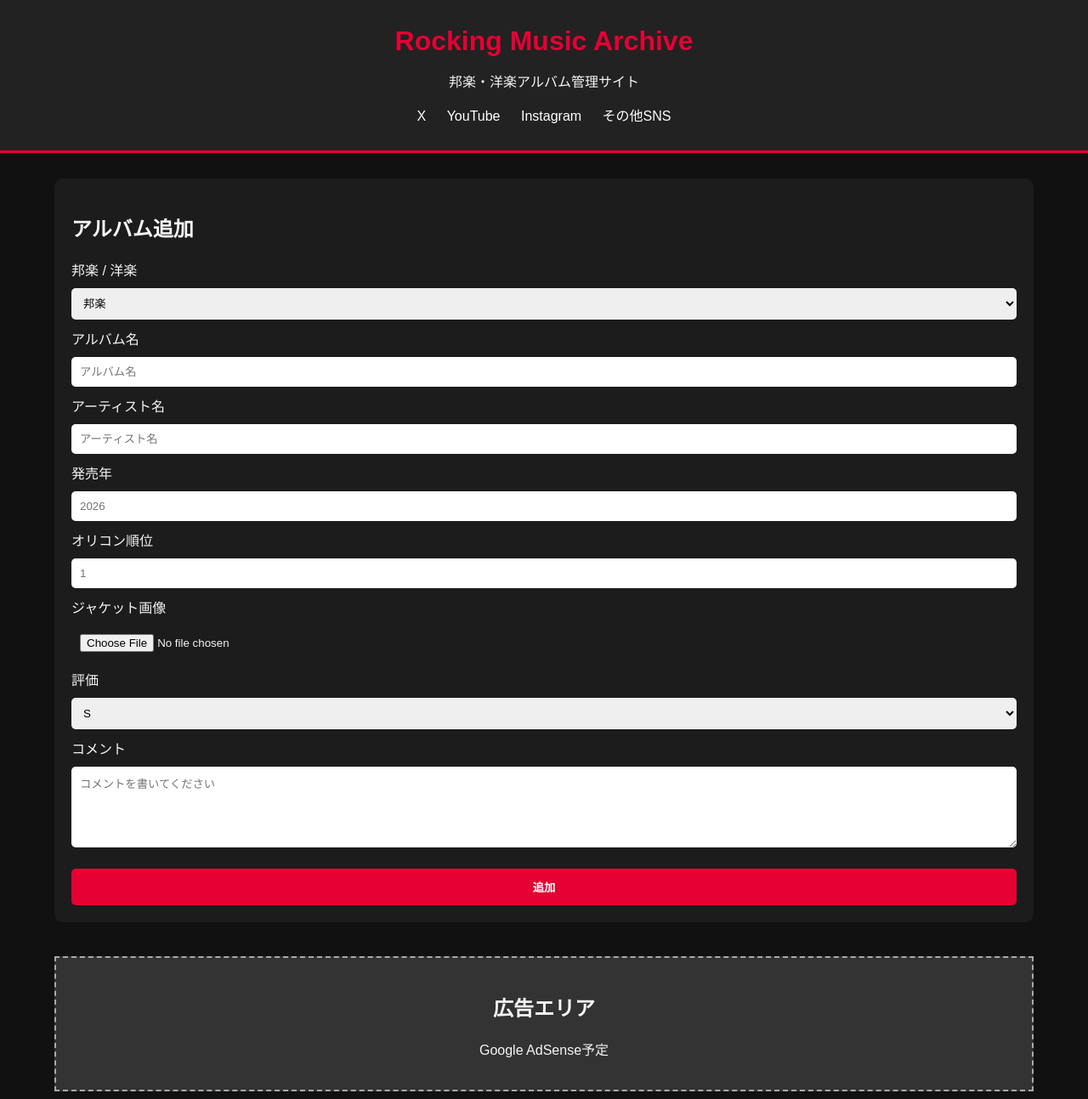
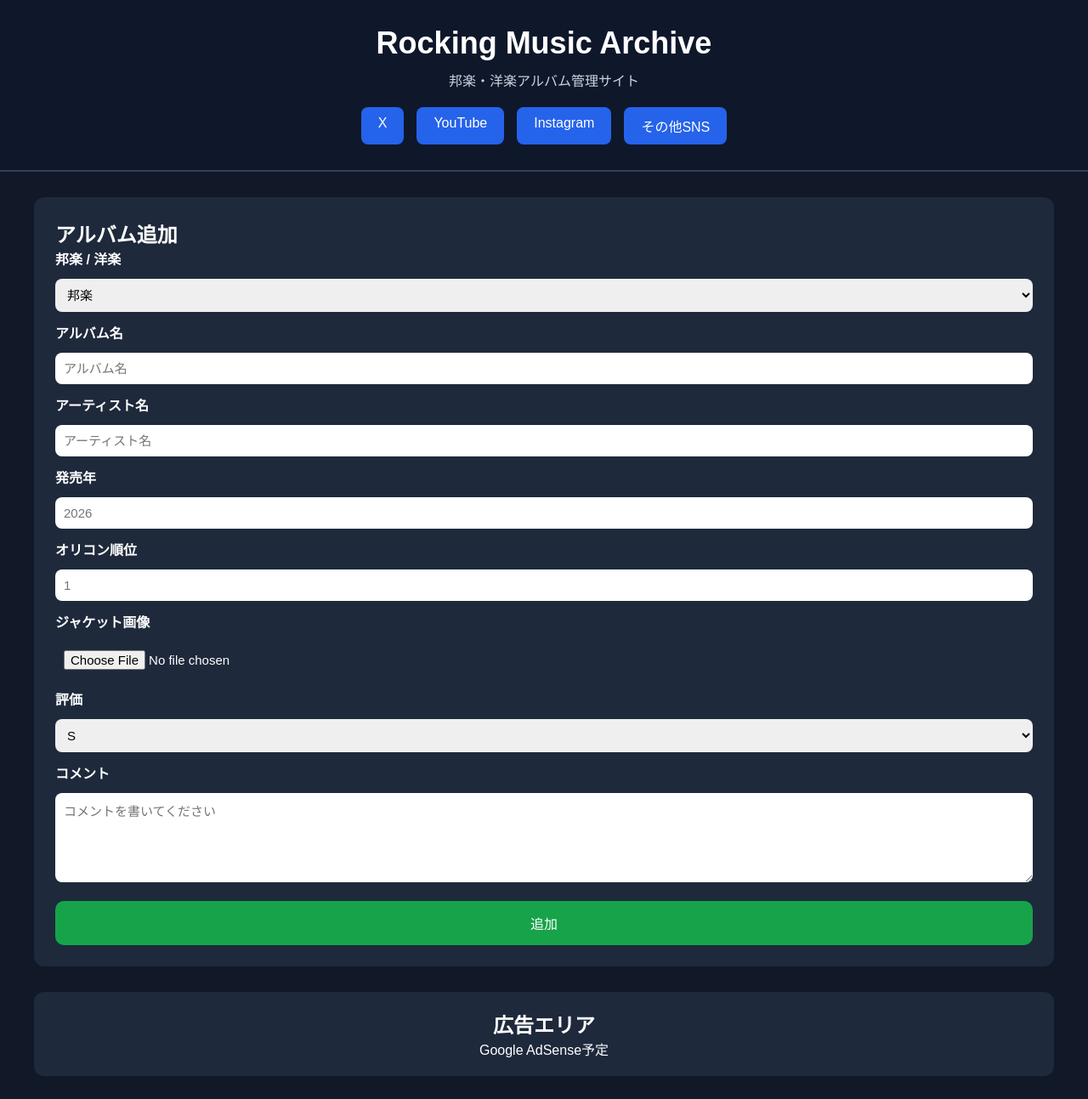
Before and after one commit to aah204941/rocking-music-archive, a plain HTML site: page index.html in a window 1280 px wide. Shown: the top 1293 px of the page at 85% size. Drawn offline with nearby package versions, Linux system fonts and the light colour scheme; no server answers.

Commit message:
Update style.css

```diff
--- a/style.css
+++ b/style.css
@@ -1,133 +1,244 @@
-body {
-  margin: 0;
-  font-family: Arial, sans-serif;
-  background-color: #111;
-  color: #f5f5f5;
+/* ===========================
+   共通
+=========================== */
+
+*{
+    margin:0;
+    padding:0;
+    box-sizing:border-box;
 }
 
-header {
-  background-color: #222;
-  text-align: center;
-  padding: 30px;
-  border-bottom: 3px solid #e60033;
+body{
+    background:#111827;
+    color:#ffffff;
+    font-family:Arial, Helvetica, sans-serif;
 }
 
-header h1 {
-  margin: 0;
-  color: #e60033;
+/* ===========================
+   ヘッダー
+=========================== */
+
+header{
+    background:#0f172a;
+    padding:30px;
+    text-align:center;
+    border-bottom:2px solid #334155;
 }
 
-nav {
-  margin-top: 15px;
+header h1{
+    font-size:36px;
+    margin-bottom:10px;
 }
 
-nav a {
-  color: white;
-  margin: 0 10px;
-  text-decoration: none;
+header p{
+    color:#cbd5e1;
+    margin-bottom:20px;
 }
 
-nav a:hover {
-  color: #e60033;
+nav{
+    display:flex;
+    justify-content:center;
+    gap:15px;
+    flex-wrap:wrap;
 }
 
-main {
-  width: 90%;
-  margin: 30px auto;
+nav a{
+    color:white;
+    text-decoration:none;
+    background:#2563eb;
+    padding:10px 20px;
+    border-radius:8px;
+    transition:.3s;
 }
 
-section {
-  margin-bottom: 40px;
+nav a:hover{
+    background:#1d4ed8;
 }
 
-.form-area {
-  background-color: #1c1c1c;
-  padding: 20px;
-  border-radius: 10px;
+/* ===========================
+   メイン
+=========================== */
+
+main{
+    width:95%;
+    max-width:1200px;
+    margin:30px auto;
 }
 
-.form-box {
-  display: flex;
-  flex-direction: column;
-  gap: 10px;
+/* ===========================
+   入力フォーム
+=========================== */
+
+.form-area{
+    background:#1e293b;
+    padding:25px;
+    border-radius:12px;
+    margin-bottom:30px;
 }
 
-input,
-select,
-textarea {
-  padding: 10px;
-  border-radius: 5px;
-  border: none;
+.form-box{
+    display:flex;
+    flex-direction:column;
+    gap:12px;
 }
 
-textarea {
-  resize: vertical;
+.form-box label{
+    font-weight:bold;
 }
 
-button {
-  margin-top: 15px;
-  padding: 12px;
-  background-color: #e60033;
-  color: white;
-  border: none;
-  border-radius: 5px;
-  font-weight: bold;
+.form-box input,
+.form-box select,
+.form-box textarea{
+    width:100%;
+    padding:10px;
+    border:none;
+    border-radius:8px;
+    font-size:15px;
 }
 
-button:hover {
-  background-color: #ff3355;
-  cursor: pointer;
+.form-box textarea{
+    resize:vertical;
 }
 
-.ad-area {
-  background-color: #333;
-  padding: 20px;
-  border: 2px dashed #aaa;
-  text-align: center;
+button{
+    margin-top:10px;
+    padding:14px;
+    font-size:16px;
+    border:none;
+    border-radius:10px;
+    background:#16a34a;
+    color:white;
+    cursor:pointer;
+    transition:.3s;
 }
 
-.album-list {
-  display: flex;
-  flex-wrap: wrap;
-  gap: 20px;
+button:hover{
+    background:#15803d;
 }
 
-.album-card {
-  background-color: #222;
-  width: 260px;
-  padding: 15px;
-  border-radius: 10px;
-  border: 1px solid #444;
+/* ===========================
+   広告
+=========================== */
+
+.ad-area{
+    background:#1e293b;
+    padding:20px;
+    border-radius:12px;
+    text-align:center;
+    margin-bottom:30px;
 }
 
-.album-card img {
-  width: 100%;
-  height: 260px;
-  object-fit: cover;
-  background-color: #555;
-  border-radius: 5px;
+/* ===========================
+   アルバム一覧
+=========================== */
+
+.album-list{
+
+    display:grid;
+
+    grid-template-columns:
+        repeat(auto-fill,minmax(250px,1fr));
+
+    gap:20px;
+
+    margin:20px 0 40px;
+
 }
 
-.album-card h3 {
-  color: #e60033;
+.album-card{
+
+    background:#1e293b;
+
+    border-radius:12px;
+
+    overflow:hidden;
+
+    padding:15px;
+
+    box-shadow:0 0 10px rgba(0,0,0,.4);
+
 }
 
-.rank {
-  font-size: 20px;
-  font-weight: bold;
-  color: gold;
+.album-card img{
+
+    width:100%;
+
+    height:250px;
+
+    object-fit:cover;
+
+    border-radius:8px;
+
+    margin-bottom:15px;
+
 }
 
-.comment-box {
-  margin-top: 10px;
-  padding: 10px;
-  background-color: #111;
-  border-radius: 5px;
-  white-space: pre-wrap;
+.no-image{
+
+    width:100%;
+
+    height:250px;
+
+    display:flex;
+
+    justify-content:center;
+
+    align-items:center;
+
+    background:#374151;
+
+    border-radius:8px;
+
+    margin-bottom:15px;
+
 }
 
-footer {
-  text-align: center;
-  padding: 20px;
-  background-color: #222;
+.album-card h3{
+
+    margin-bottom:10px;
+
 }
+
+.album-card p{
+
+    margin:6px 0;
+
+}
+
+.rank{
+
+    color:#facc15;
+
+    font-weight:bold;
+
+}
+
+.comment-box{
+
+    margin-top:12px;
+
+    background:#0f172a;
+
+    padding:10px;
+
+    border-radius:8px;
+
+    white-space:pre-wrap;
+
+}
+
+/* ===========================
+   フッター
+=========================== */
+
+footer{
+
+    text-align:center;
+
+    padding:30px;
+
+    background:#0f172a;
+
+    margin-top:40px;
+
+}
```
